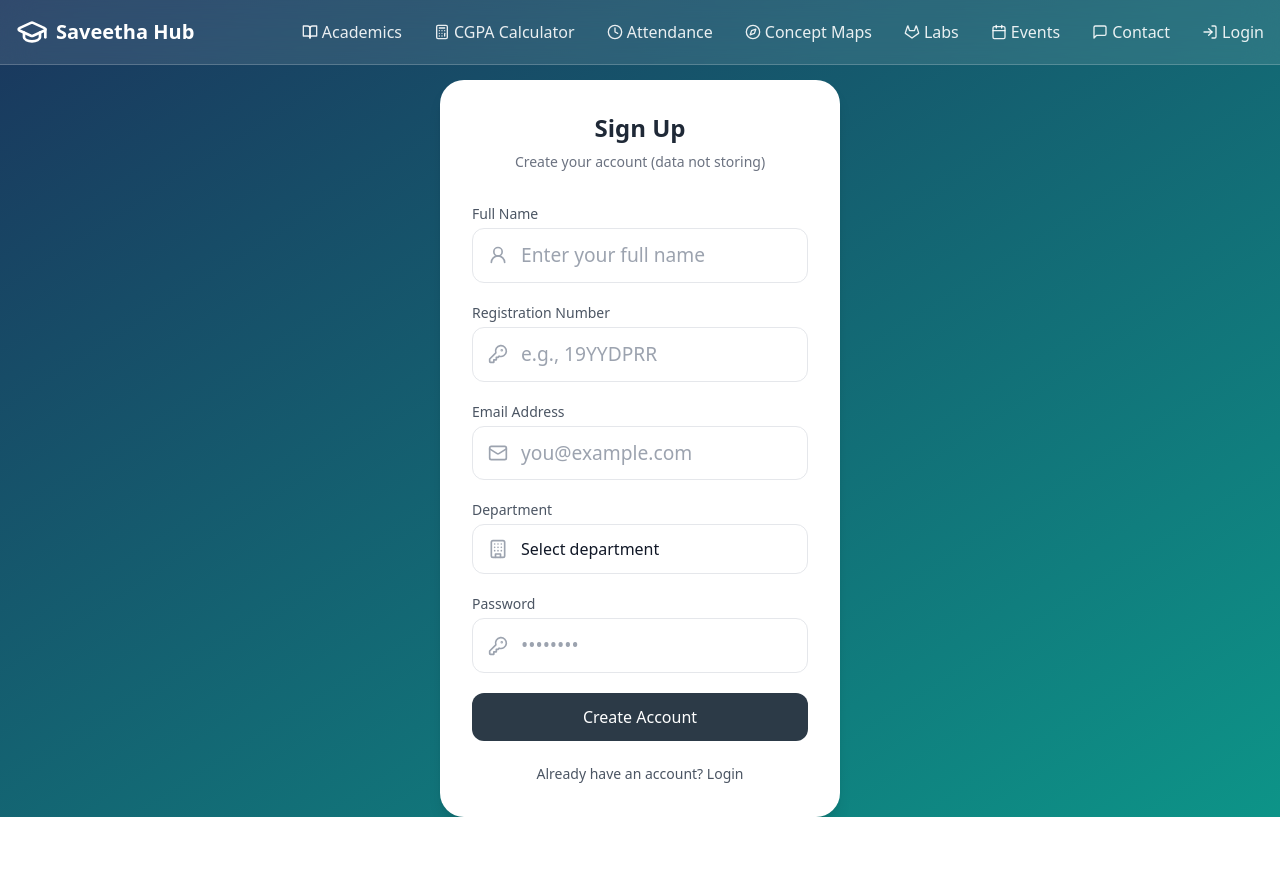
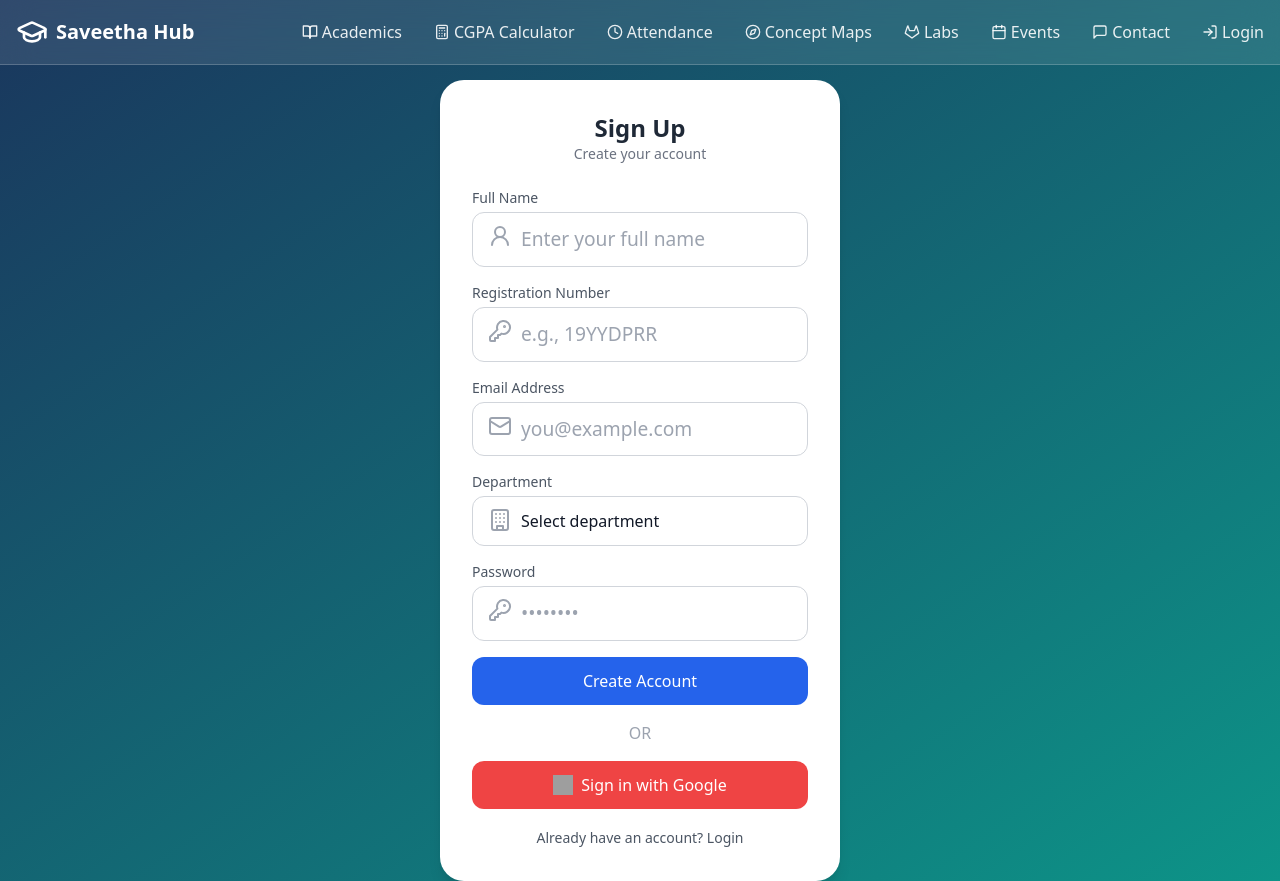
Before and after one commit to ComradeMohan/saveethahub, a React (Vite) app: page /signup in a window 1280 px wide. Before the commit the page ends 817 px from the top, so only its background shows below. Built offline with nearby package versions, Linux system fonts and the light colour scheme; grey boxes are pictures that could not be loaded.

Commit message:
Update SignUpPage.tsx

```diff
--- a/src/pages/SignUpPage.tsx
+++ b/src/pages/SignUpPage.tsx
@@ -1,6 +1,7 @@
 import React, { useState } from 'react';
 import { UserRound, KeyRound, Mail, Building } from 'lucide-react';
 import { useNavigate } from 'react-router-dom';
+import { auth, provider, signInWithPopup } from "../firebase";
 
 function Signup() {
   const navigate = useNavigate();
@@ -12,40 +13,49 @@
     password: ''
   });
 
-  const handleSubmit = (e: React.FormEvent) => {
+  const handleSubmit = (e) => {
     e.preventDefault();
     console.log('Form submitted:', formData);
-    navigate('/login');
+    navigate('/Home'); // Redirect to Home after form submission
   };
 
-  const handleInputChange = (e: React.ChangeEvent<HTMLInputElement | HTMLSelectElement>) => {
+  const handleInputChange = (e) => {
     setFormData({
       ...formData,
       [e.target.name]: e.target.value
     });
   };
 
+  const handleGoogleSignIn = async () => {
+    try {
+      const result = await signInWithPopup(auth, provider);
+      console.log("Google Sign-In Success:", result.user);
+      navigate("/home"); // Redirect after successful login
+    } catch (error) {
+      console.error("Google Sign-In Error:", error);
+    }
+  };
+
   return (
-    <div className=" flex flex-col items-center justify-center ">
+    <div className="flex flex-col items-center justify-center min-h-screen">
       <div className="w-full max-w-[400px] bg-white rounded-3xl shadow-lg p-8">
-        <div className="text-center mb-8">
-          <h1 className="text-2xl font-semibold text-gray-800 mb-2">Sign Up</h1>
-          <p className="text-gray-500 text-sm">Create your account (data not storing)</p>
+        <div className="text-center mb-6">
+          <h1 className="text-2xl font-semibold text-gray-800">Sign Up</h1>
+          <p className="text-gray-500 text-sm">Create your account</p>
         </div>
 
-        <form onSubmit={handleSubmit} className="space-y-5">
+        {/* Manual Signup Form */}
+        <form onSubmit={handleSubmit} className="space-y-4">
           <div>
             <label className="text-sm text-gray-600 mb-1 block">Full Name</label>
             <div className="relative">
-              <div className="absolute inset-y-0 left-4 flex items-center pointer-events-none">
-                <UserRound className="h-5 w-5 text-gray-400" />
-              </div>
+              <UserRound className="absolute left-4 top-3 text-gray-400" />
               <input
                 type="text"
                 name="fullName"
                 value={formData.fullName}
                 onChange={handleInputChange}
-                className="w-full pl-12 pr-4 py-3 border border-gray-200 rounded-xl focus:ring-2 focus:ring-blue-100 focus:border-blue-400 outline-none transition-all"
+                className="w-full pl-12 pr-4 py-3 border border-gray-300 rounded-xl focus:ring-2 focus:ring-blue-200"
                 placeholder="Enter your full name"
                 required
               />
@@ -55,15 +65,13 @@
           <div>
             <label className="text-sm text-gray-600 mb-1 block">Registration Number</label>
             <div className="relative">
-              <div className="absolute inset-y-0 left-4 flex items-center pointer-events-none">
-                <KeyRound className="h-5 w-5 text-gray-400" />
-              </div>
+              <KeyRound className="absolute left-4 top-3 text-gray-400" />
               <input
                 type="text"
                 name="registrationNumber"
                 value={formData.registrationNumber}
                 onChange={handleInputChange}
-                className="w-full pl-12 pr-4 py-3 border border-gray-200 rounded-xl focus:ring-2 focus:ring-blue-100 focus:border-blue-400 outline-none transition-all"
+                className="w-full pl-12 pr-4 py-3 border border-gray-300 rounded-xl focus:ring-2 focus:ring-blue-200"
                 placeholder="e.g., 19YYDPRR"
                 required
               />
@@ -73,15 +81,13 @@
           <div>
             <label className="text-sm text-gray-600 mb-1 block">Email Address</label>
             <div className="relative">
-              <div className="absolute inset-y-0 left-4 flex items-center pointer-events-none">
-                <Mail className="h-5 w-5 text-gray-400" />
-              </div>
+              <Mail className="absolute left-4 top-3 text-gray-400" />
               <input
                 type="email"
                 name="email"
                 value={formData.email}
                 onChange={handleInputChange}
-                className="w-full pl-12 pr-4 py-3 border border-gray-200 rounded-xl focus:ring-2 focus:ring-blue-100 focus:border-blue-400 outline-none transition-all"
+                className="w-full pl-12 pr-4 py-3 border border-gray-300 rounded-xl focus:ring-2 focus:ring-blue-200"
                 placeholder="you@example.com"
                 required
               />
@@ -91,14 +97,12 @@
           <div>
             <label className="text-sm text-gray-600 mb-1 block">Department</label>
             <div className="relative">
-              <div className="absolute inset-y-0 left-4 flex items-center pointer-events-none">
-                <Building className="h-5 w-5 text-gray-400" />
-              </div>
+              <Building className="absolute left-4 top-3 text-gray-400" />
               <select
                 name="department"
                 value={formData.department}
                 onChange={handleInputChange}
-                className="w-full pl-12 pr-4 py-3 border border-gray-200 rounded-xl focus:ring-2 focus:ring-blue-100 focus:border-blue-400 outline-none transition-all appearance-none bg-white"
+                className="w-full pl-12 pr-4 py-3 border border-gray-300 rounded-xl focus:ring-2 focus:ring-blue-200 bg-white appearance-none"
                 required
               >
                 <option value="">Select department</option>
@@ -114,32 +118,39 @@
           <div>
             <label className="text-sm text-gray-600 mb-1 block">Password</label>
             <div className="relative">
-              <div className="absolute inset-y-0 left-4 flex items-center pointer-events-none">
-                <KeyRound className="h-5 w-5 text-gray-400" />
-              </div>
+              <KeyRound className="absolute left-4 top-3 text-gray-400" />
               <input
                 type="password"
                 name="password"
                 value={formData.password}
                 onChange={handleInputChange}
-                className="w-full pl-12 pr-4 py-3 border border-gray-200 rounded-xl focus:ring-2 focus:ring-blue-100 focus:border-blue-400 outline-none transition-all"
+                className="w-full pl-12 pr-4 py-3 border border-gray-300 rounded-xl focus:ring-2 focus:ring-blue-200"
                 placeholder="••••••••"
                 required
               />
             </div>
-            {/* <p className="text-xs text-gray-500 mt-1">
-              Password must contain at least 8 characters, including uppercase, lowercase, numbers and special characters
-            </p> */}
           </div>
 
           <button
             type="submit"
-            className="w-full bg-[#2c3a47] text-white py-3 rounded-xl hover:bg-[#34495e] transition-colors font-medium"
+            className="w-full bg-blue-600 text-white py-3 rounded-xl hover:bg-blue-700 transition-colors font-medium"
           >
             Create Account
           </button>
 
+          <div className="text-center text-gray-400 my-3">OR</div>
           <div className="text-center">
+
+             {/* Google Sign-In Button */}
+        <button
+          type="button"
+          onClick={handleGoogleSignIn}
+          className="w-full bg-red-500 text-white py-3 rounded-xl hover:bg-red-600 transition-colors font-medium flex items-center justify-center gap-2 mb-4"
+        >
+          <img src="https://www.svgrepo.com/show/475656/google-color.svg" alt="Google" className="w-5 h-5" />
+          Sign in with Google
+        </button>
+
             <button
               type="button"
               onClick={() => navigate('/login')}
@@ -150,11 +161,6 @@
           </div>
         </form>
       </div>
-
-      {/* <footer className="mt-8 text-center text-sm text-white-500">
-        <p>© 2024 SaveethaHub SIMATS</p>
-        <p className="text-xs">All rights reserved</p>
-      </footer> */}
     </div>
   );
 }
```
